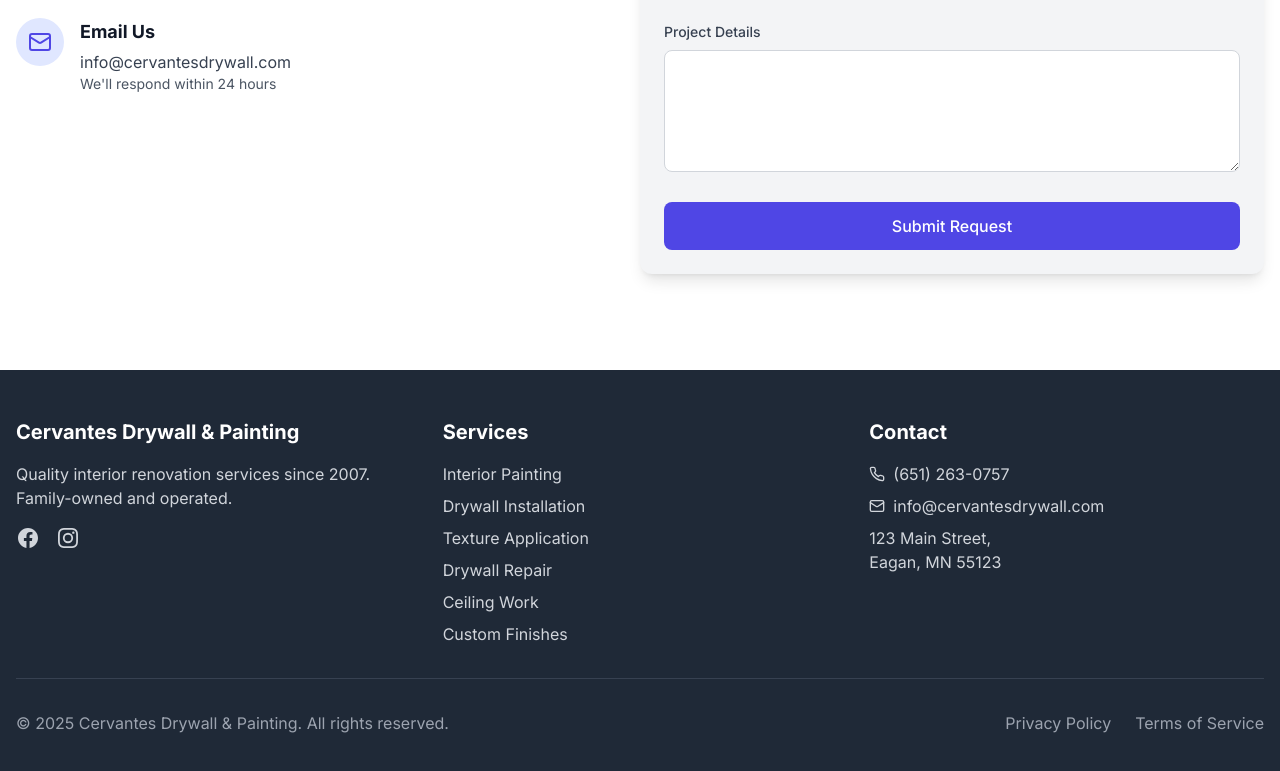
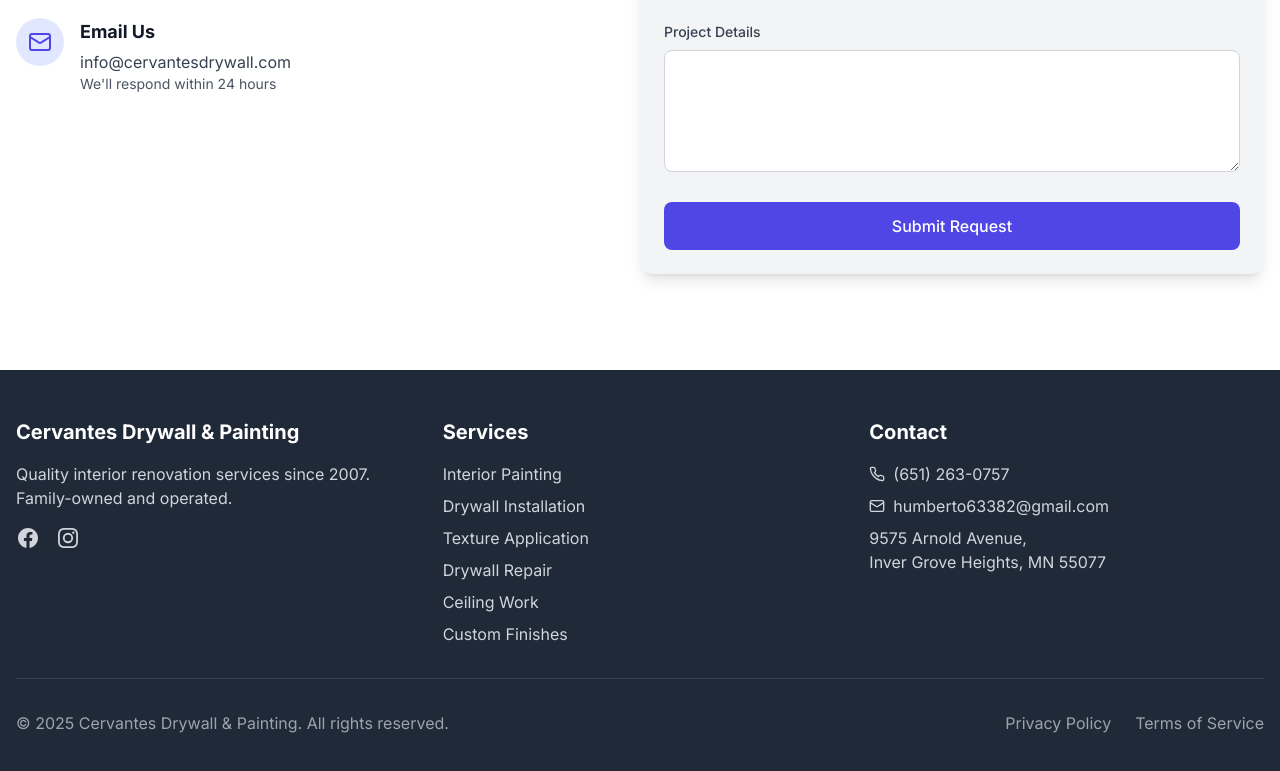
Before and after one commit to camorena/Cervantes, a React (Create React App) app: page / in a window 1280 px wide. Shown: the part 5279-6050 px from the top of the page. Built offline with nearby package versions, Linux system fonts and the light colour scheme; no server answers.

Commit message:
Change address on Footer

```diff
--- a/src/components/Footer.jsx
+++ b/src/components/Footer.jsx
@@ -108,12 +108,12 @@ const Footer = ({ darkMode }) => {
               </li>
               <li className="flex items-center text-gray-300">
                 <Mail size={16} className="mr-2" />
-                info@cervantesdrywall.com
+                humberto63382@gmail.com
               </li>
               <li className="text-gray-300">
-                123 Main Street,
+                9575 Arnold Avenue,
                 <br />
-                Eagan, MN 55123
+                Inver Grove Heights, MN 55077
               </li>
             </ul>
           </div>
```
